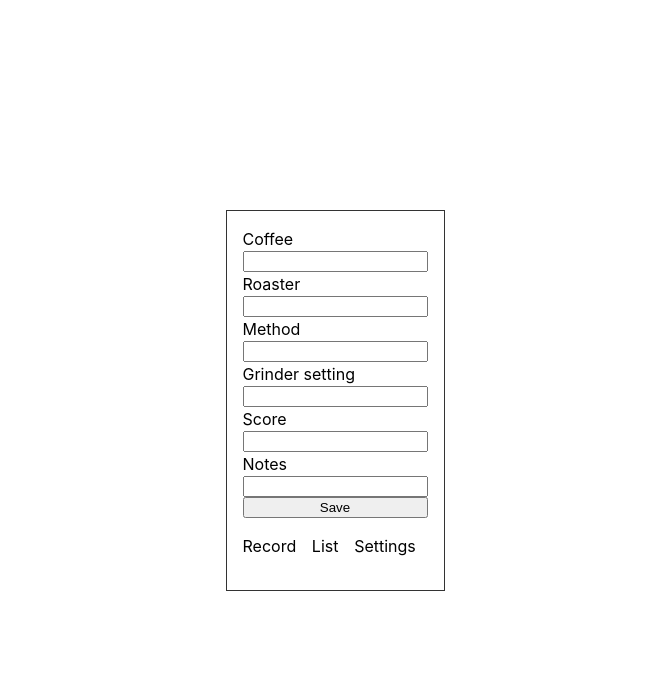
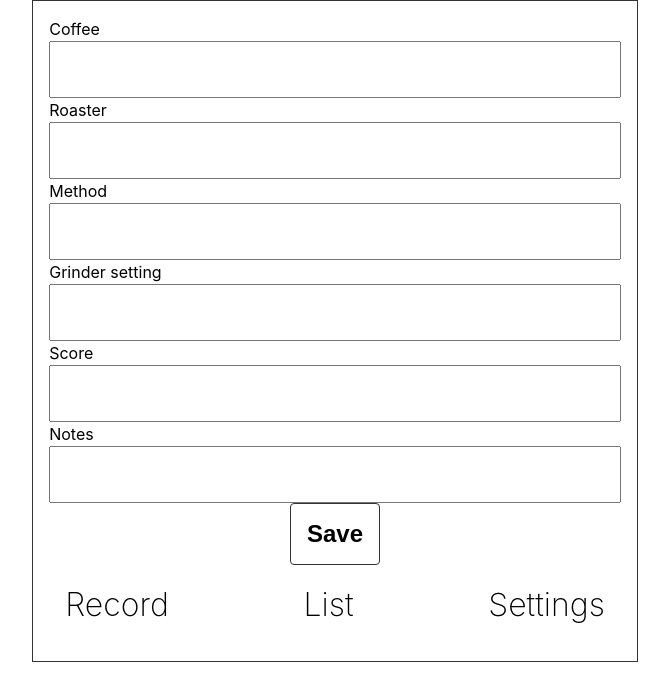
Before and after one commit to krzysztofzuraw/coffee-tracker, a Next.js app: page / in a window 1280 px wide. Shown: the top 700 px of the page, without its empty margins (305-974 px from the left). Built offline with nearby package versions, Linux system fonts and the light colour scheme.

Commit message:
feat: create basic record UI

```diff
--- a/components/layout.module.css
+++ b/components/layout.module.css
@@ -1,14 +1,22 @@
-.main {
+.content {
   padding: 1rem;
   border: 1px solid #333;
   display: grid;
   grid-template-rows: 1fr auto;
+  margin: auto;
+  max-width: 60ch;
 }
 
-.nav {
+.content ul {
+  display: flex;
   list-style: none;
+  margin: 0;
   padding: 0;
-  display: grid;
-  grid-auto-flow: column;
-  grid-gap: 0.25rem;
+  justify-content: space-between;
 }
+
+.content li {
+  padding: 1rem;
+  font-size: 2rem;
+  font-weight: 200;
+}
--- a/components/layout.tsx
+++ b/components/layout.tsx
@@ -4,7 +4,7 @@ import styles from './layout.module.css';
 
 export default function Layout({ children }: { children?: React.ReactNode }) {
   return (
-    <div className={styles.main}>
+    <div className={styles.content}>
       {children}
       <footer>
         <ul className={styles.nav}>
--- a/pages/_app.tsx
+++ b/pages/_app.tsx
@@ -1,7 +1,7 @@
 import { AppProps } from 'next/app';
 import React from 'react';
 
-import '../styles/index.css';
+import '../styles/global.css';
 
 export default function App({ Component, pageProps }: AppProps) {
   return <Component {...pageProps} />;
--- a/pages/index.tsx
+++ b/pages/index.tsx
@@ -1,11 +1,12 @@
 import React from 'react';
 
 import Layout from '../components/layout';
+import styles from '../styles/index.module.css';
 
 export default function Index() {
   return (
     <Layout>
-      <form style={{ display: 'flex', flexDirection: 'column' }}>
+      <form className={styles.form}>
         <label htmlFor="coffee">Coffee</label>
         <input type="text" id="coffee" name="coffee" />
         <label htmlFor="roaster">Roaster</label>
--- a/styles/index.css
+++ b/styles/global.css
@@ -6,14 +6,18 @@ html {
   font-size: 100%;
   font-family: -apple-system, BlinkMacSystemFont, 'Segoe UI', Roboto, Helvetica, Arial, sans-serif,
     'Apple Color Emoji', 'Segoe UI Emoji', 'Segoe UI Symbol';
+  height: -webkit-fill-available;
 }
 
 body {
   line-height: 1.5;
-  height: 100vh;
-  width: 100vw;
   padding: 0;
   margin: 0;
-  display: grid;
-  place-items: center;
+  min-height: 100vh;
+  width: 100vw;
+  min-height: -webkit-fill-available;
 }
+
+input {
+  font-family: inherit;
+}
--- /dev/null
+++ b/styles/index.module.css
@@ -0,0 +1,23 @@
+.form {
+  display: flex;
+  flex-direction: column;
+}
+
+.form > input {
+  font-size: 1.5rem;
+  padding: 0.75rem;
+}
+
+.form > label {
+  font-size: 1rem;
+}
+
+.form > button {
+  align-self: center;
+  padding: 1rem;
+  border: 1px solid #333;
+  font-size: 1.5rem;
+  border-radius: 4px;
+  font-weight: 800;
+  background-color: #fff;
+}
```
Also changed, not shown: 1 other file (tests, documents, lock files or other folders).
